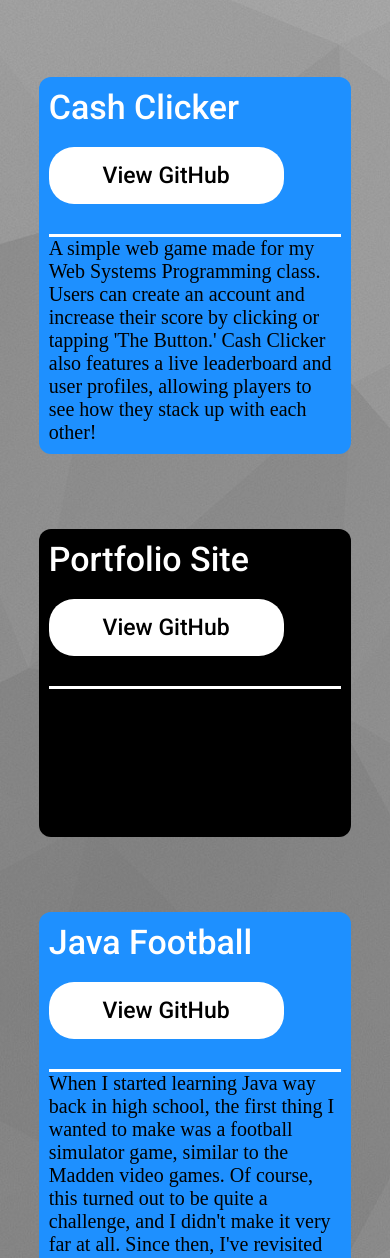
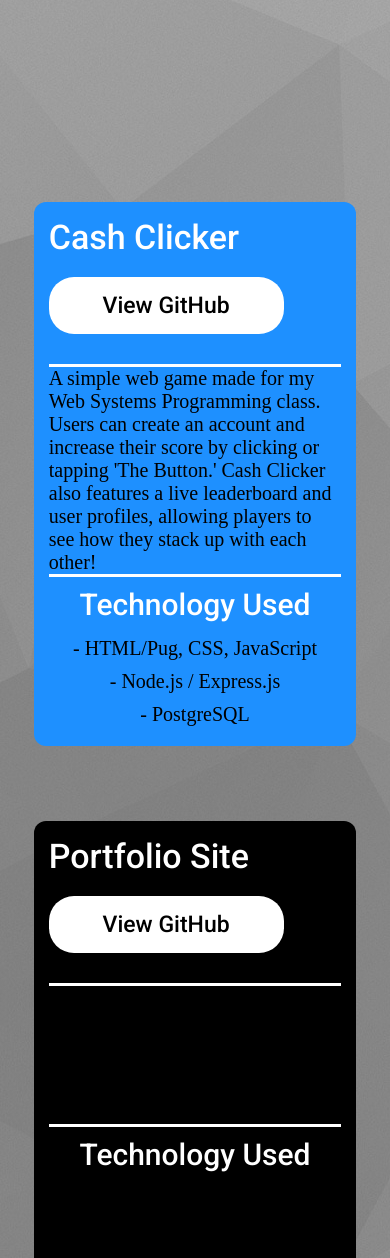
Before and after one commit to ColeBuck/portfolio, a Gatsby site: page /projects in a window 390 px wide. Shown: the part 342-1600 px from the top of the page. Built offline with nearby package versions, Linux system fonts and the light colour scheme; Gatsby itself is replaced by a stand-in of ours.

Commit message:
add technology section to ProjectCard component

```diff
--- a/src/components/Navbar.js
+++ b/src/components/Navbar.js
@@ -5,11 +5,11 @@ import resume from "../../static/resume_public.pdf"
 
 export default function Navbar(props) {
     return <div class="navbar">
-        <ul>
-            <li><a id="name" href="/">Cole Buck</a></li>
-            <li><a href="/projects" class={(props.active === "projects" ? "active" : "")}>Projects</a></li>
-            <li><a href="/coursework" class={(props.active === "coursework" ? "active" : "")}>Coursework</a></li>
-            <li><a href={resume} target="_">Résumé</a></li>
+        <ul class="navbar">
+            <li class="navbar"><a id="name" href="/">Cole Buck</a></li>
+            <li class="navbar"><a href="/projects" class={(props.active === "projects" ? "active" : "")}>Projects</a></li>
+            <li class="navbar"><a href="/coursework" class={(props.active === "coursework" ? "active" : "")}>Coursework</a></li>
+            <li class="navbar"><a href={resume} target="_">Résumé</a></li>
             <img src={cole} width="225px" alt="Cole"/>
         </ul>
     </div>
--- a/src/components/Navbar.scss
+++ b/src/components/Navbar.scss
@@ -2,14 +2,14 @@ $primary: dodgerblue;
 $secondary: white;
 $third: #FFFFFF;
 
-ul {
+ul.navbar {
     margin-top: 10px;
     padding-top: 15px;
     padding-bottom: 15px;
     margin-bottom: 175px;
 }
 
-li {
+li.navbar {
     display: inline;
 }
 
--- a/src/components/ProjectCard.js
+++ b/src/components/ProjectCard.js
@@ -4,10 +4,15 @@ import "./ProjectCard.scss"
 export default function ProjectCard(props) {
     return <div class="project-card"  style={{"backgroundColor": props.color}}>
         <div class="top">
-            <header class="title">{props.title}</header>
-            <a class={"code " + props.color} href={props.link} target="_">View GitHub</a>
+            <header class="title">{props.project.title}</header>
+            <a class={"code " + props.color} href={props.project.link} target="_">View GitHub</a>
         </div>
         <hr/>
-        <p class="description">{props.description}</p>
+        <p class="description">{props.project.description}</p>
+        <hr/>
+        <header class="section">Technology Used</header>
+        {props.project.tech.map((item) => {
+            return <p class="tech">- {item}</p>
+        })}
     </div>
 }
--- a/src/components/ProjectCard.scss
+++ b/src/components/ProjectCard.scss
@@ -4,7 +4,7 @@ div.project-card {
     margin: auto;
     margin-bottom: 75px;
     border-radius: 12px;
-    padding: 10px;
+    padding: 15px;
 
 }
 
@@ -28,6 +28,14 @@ header.title {
     display: inline;
 }
 
+header.section {
+    font-family: 'Roboto', sans-serif;
+    font-size: 30px;
+    color: white;
+    padding: 10px 0;
+    text-align: center;
+}
+
 a.code {
     margin: 0;
     width: 15%;
@@ -46,6 +54,15 @@ p.description {
     background-color: transparent;
 }
 
+p.tech {
+    width: 100%;
+    margin: 0;
+    padding: 5px 0px;
+    font-size: 26px;
+    text-align: center;
+    background-color: transparent;
+}
+
 // move GitHub links to new line on small screens
 @media only screen and (max-width: 600px) {
     a.code {
@@ -58,4 +75,8 @@ p.description {
     p.description {
         font-size: 20px;
     }
+
+    p.tech {
+        font-size: 20px;
+    }
 }
--- a/src/pages/projects.js
+++ b/src/pages/projects.js
@@ -9,17 +9,20 @@ const projects = [
   {
     title:"Cash Clicker",
     description:"A simple web game made for my Web Systems Programming class. Users can create an account and increase their score by clicking or tapping 'The Button.' Cash Clicker also features a live leaderboard and user profiles, allowing players to see how they stack up with each other! ",
-    link:"https://github.com/cse264/final-project-cole-js"
+    link:"https://github.com/cse264/final-project-cole-js",
+    tech: ["HTML/Pug, CSS, JavaScript", "Node.js / Express.js", "PostgreSQL"]
   },
   {
     title:"Portfolio Site",
     description:"Yes, the portfolio site that you're looking at right now! This project had two main purposes: to help me learn Gatsby.js, and to efficiently show off other projects that I've worked on. ",
-    link:"https://github.com/ColeBuck/portfolio"
+    link:"https://github.com/ColeBuck/portfolio",
+    tech: ["React", "Gatsby", "CSS/Sass"]
   },
   {
     title:"Java Football",
     description:"When I started learning Java way back in high school, the first thing I wanted to make was a football simulator game, similar to the Madden video games. Of course, this turned out to be quite a challenge, and I didn't make it very far at all. Since then, I've revisited the idea multiple times, and have produced a small, but functional, fraction of my original vision!",
-    link:"https://github.com/ColeBuck/javafootball"
+    link:"https://github.com/ColeBuck/javafootball",
+    tech: ["Java", "Spring Boot", "Maven"]
   }
 ]
 
@@ -32,7 +35,7 @@ export default function Projects() {
     <div class="projects">
       {projects.map((item, index) => {
           const colors = ['dodgerblue', 'black'];
-          return <ProjectCard color={colors[index % colors.length]} title={item.title} description={item.description} link={item.link}></ProjectCard>
+          return <ProjectCard color={colors[index % colors.length]} project={item}></ProjectCard>
       })}
     </div>
     <Footer/>
```
